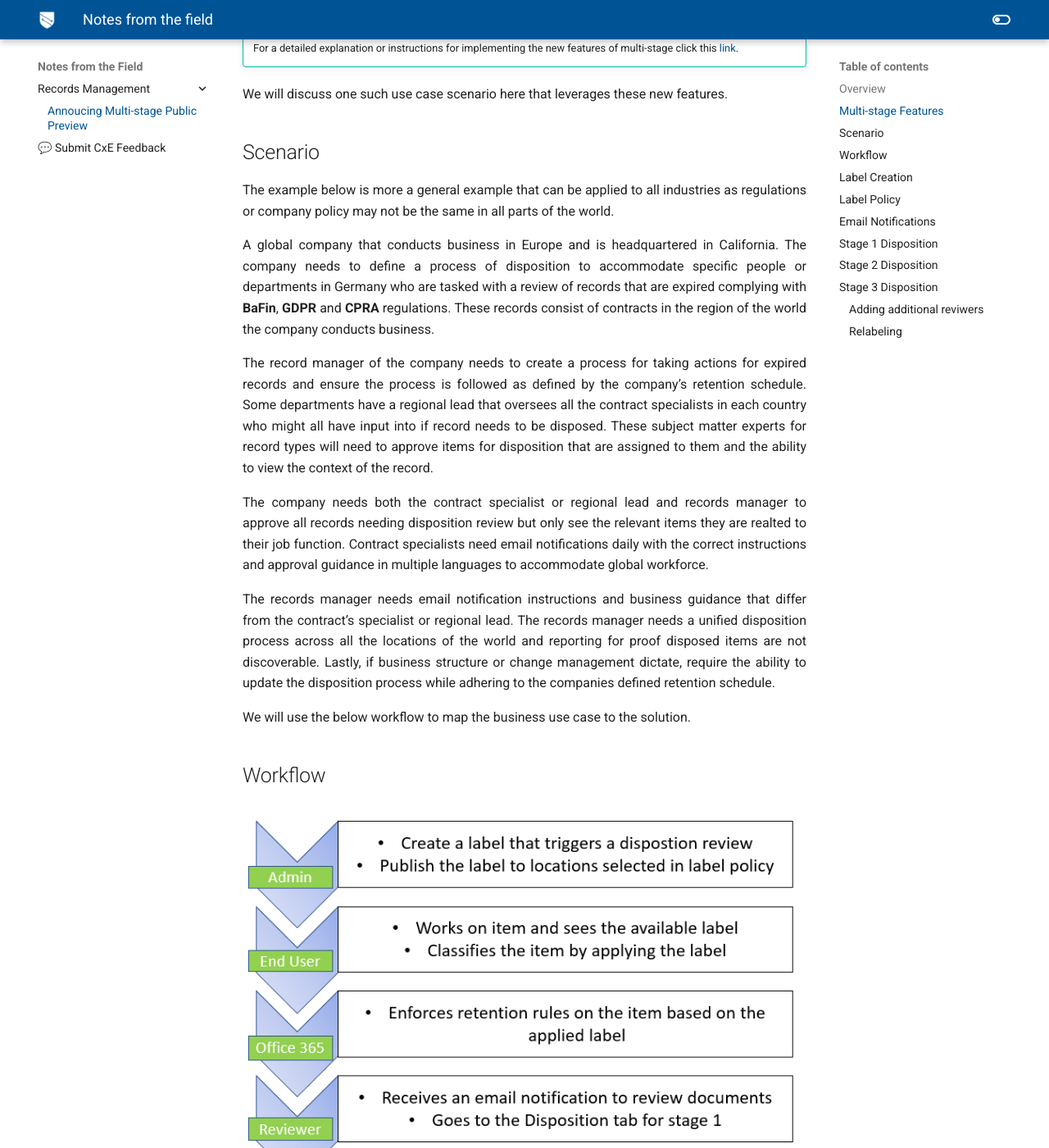
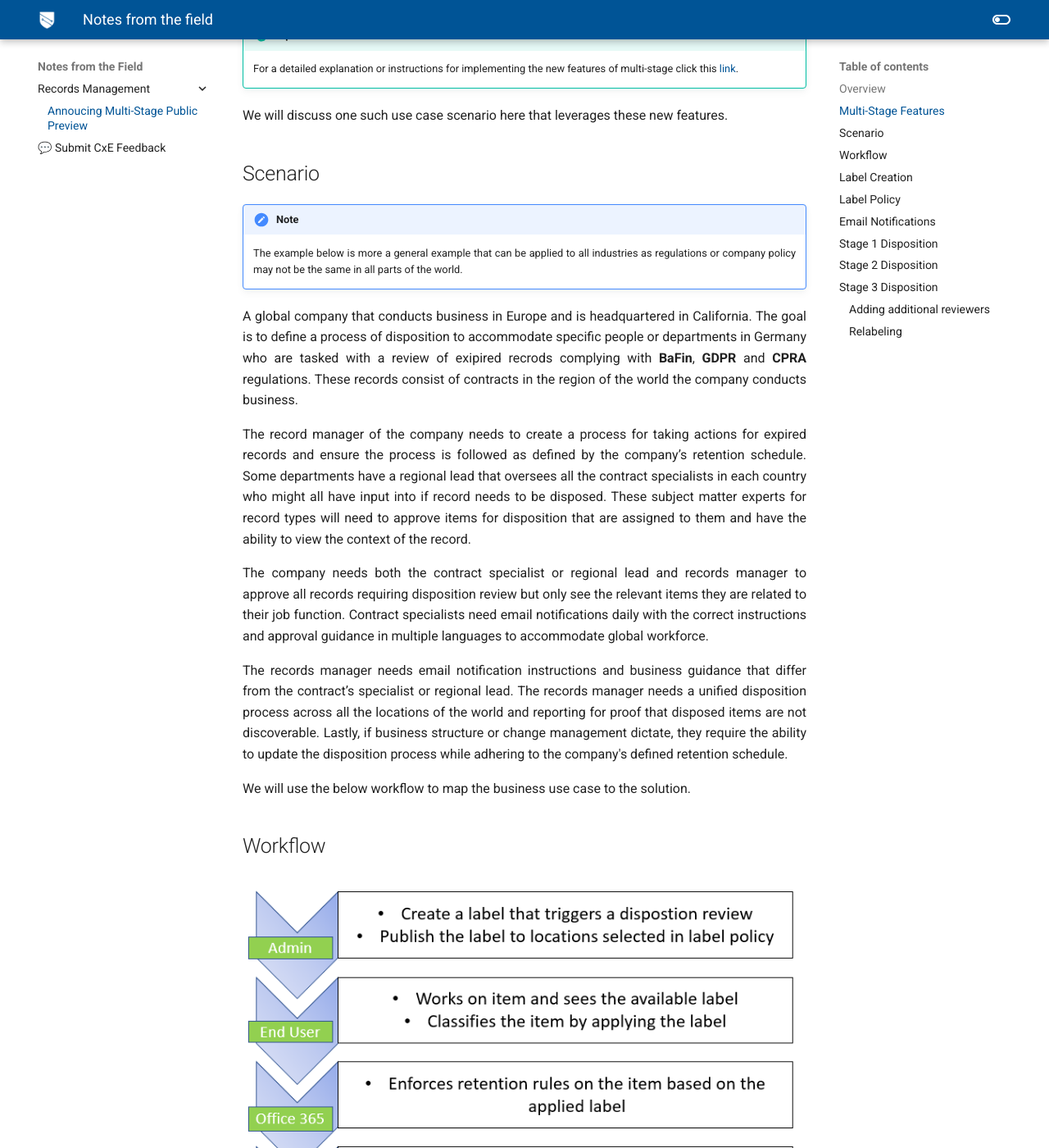
Before and after one commit to microsoft/ComplianceCxE, an MkDocs documentation site: the page built from docs/notes/mig/ms.md, in a window 1280 px wide and 1400 px high, scrolled down 1666 px. Shown: the whole window at 82% size. Built offline with MkDocs 1.6.1 and Material for MkDocs 9.7.7, drawn with Linux system fonts in a browser that asks for light colours; comment, search, counter and statistics services are not loaded; old or Windows-style settings are respelled for this version of MkDocs; some of the changed text lies outside the part shown.

Commit message:
quick updates

```diff
--- a/docs/notes/mig/ms.md
+++ b/docs/notes/mig/ms.md
@@ -24,10 +24,10 @@
 </figure>
 
 
-This process left a gap for large complex companies needing to streamline the disposition process since all the appropriate people would need to give approval before any action could be taken. One can imagine this could be a simple internal process or an extremely complex workflow. This led to the recrods manager or approver seeing all items needing disposition.
+This process left a gap for large complex organizations needing to streamline the disposition process where all appropriate people would need to give approval before any action could be taken. One can imagine this could be a simple internal process or an extremely complex workflow. This flow led to the records manager or approver seeing all items needing disposition.
 
-## Multi-stage Features
-We heard this feedback from our customers that people should only see what items they are assigned to and are ready for disposition but not all items needing disposition. With this in mind, we developed multi-stage disposition.
+## Multi-Stage Features
+We heard this feedback from our customers that people should only see the items that they are assigned to and that are ready for disposition but not all items needing disposition. With this in mind, we developed multi-stage disposition.
 
 We are excited to share the new capabilities in Records Management:
 
@@ -45,15 +45,16 @@
 
 ## Scenario
 
-The example below is more a general example that can be applied to all industries as regulations or company policy may not be the same in all parts of the world.
+!!! note
+    The example below is more a general example that can be applied to all industries as regulations or company policy may not be the same in all parts of the world.
 
-A global company that conducts business in Europe and is headquartered in California. The company needs to define a process of disposition to accommodate specific people or departments in Germany who are tasked with a review of records that are expired complying with **BaFin**, **GDPR** and **CPRA** regulations. These records consist of contracts in the region of the world the company conducts business.
+A global company that conducts business in Europe and is headquartered in California. The goal is to define a process of disposition to accommodate specific people or departments in Germany who are tasked with a review of exipired recrods complying with **BaFin**, **GDPR** and **CPRA** regulations. These records consist of contracts in the region of the world the company conducts business.
 
-The record manager of the company needs to create a process for taking actions for expired records and ensure the process is followed as defined by the company’s retention schedule. Some departments have a regional lead that oversees all the contract specialists in each country who might all have input into if record needs to be disposed. These subject matter experts for record types will need to approve items for disposition that are assigned to them and the ability to view the context of the record.
+The record manager of the company needs to create a process for taking actions for expired records and ensure the process is followed as defined by the company’s retention schedule. Some departments have a regional lead that oversees all the contract specialists in each country who might all have input into if record needs to be disposed. These subject matter experts for record types will need to approve items for disposition that are assigned to them and have the ability to view the context of the record.
 
-The company needs both the contract specialist or regional lead and records manager to approve all records needing disposition review but only see the relevant items they are realted to their job function. Contract specialists need email notifications daily with the correct instructions and approval guidance in multiple languages to accommodate global workforce.
+The company needs both the contract specialist or regional lead and records manager to approve all records requiring disposition review but only see the relevant items they are related to their job function. Contract specialists need email notifications daily with the correct instructions and approval guidance in multiple languages to accommodate global workforce.
 
-The records manager needs email notification instructions and business guidance that differ from the contract’s specialist or regional lead. The records manager needs a unified disposition process across all the locations of the world and reporting for proof disposed items are not discoverable. Lastly, if business structure or change management dictate, require the ability to update the disposition process while adhering to the companies defined retention schedule.
+The records manager needs email notification instructions and business guidance that differ from the contract’s specialist or regional lead. The records manager needs a unified disposition process across all the locations of the world and reporting for proof that disposed items are not discoverable. Lastly, if business structure or change management dictate, they require the ability to update the disposition process while adhering to the company's defined retention schedule.
 
 We will use the below workflow to map the business use case to the solution.
 
@@ -92,9 +93,9 @@
 
 
 ## Label Creation
-We start by creating a new retention label with the record option in the File Plan tab called *Multi-Stage Multi-Geo Label*, with a 1 day retain,  and triggering a dispostion at the end of this time period.
+We start by creating a new retention label with the record option enabled via the File Plan tab within the Records Management section of Microsoft 365 Compliance Center. The label is called *Multi-Stage Multi-Geo Label*, and has a 1 day retention setting, dispostion (deletion) after the retention period has expired, and requiring a disposition review.
 
-The label below shows three stages and three reviwers:
+The label below shows three stages and three reviewers:
 
 - Stage 1 called: <span style="color:blue">Germany SOW</span>
 - Stage 2 called: <span style="color:blue">Europe SOW Approval</span>
@@ -138,7 +139,7 @@
 
 ## Stage 1 Disposition
 
-Now we are moving to the Microsoft Compliance Center (MCC) to review items for disposition for **Randall Testuser** notified above in email. We see the items ready for dispostion that are assigned to **Randall Testuser** as the approved or assigned *dispostion reviewer* for the first stage name called <span style="color:blue">Germany SOW</span>. The reviewer can now see items for all multi-geo locations for the respective label.
+Next, we navigate to the Microsoft 365 Compliance Center (MCC) to review items for disposition for **Randall Testuser** notified above in email. We see the items ready for disposition that are assigned to **Randall Testuser** as the approver or assigned *disposition reviewer* for the first stage named <span style="color:blue">Germany SOW</span>. The reviewer can now see items for all multi-geo locations for the respective label.
 
 <figure>
     <img src="../../img/ms9-1.png"/>
@@ -167,7 +168,7 @@
 </figure>
 
 ## Stage 2 Disposition
-Once clicking Approve it move to stage 2 called <span style="color:blue">Europe SOW Approval</span> and **Joanna Hackett** is notified via email to then review items for disposition in the second stage.
+Once clicking **Approve** the item then moves to stage 2 called <span style="color:blue">Europe SOW Approval</span> and **Joanna Hackett** is notified via email to then review items for disposition in the second stage.
 
 <figure>
     <img src="../../img/ms13-1.png"/>
@@ -182,15 +183,15 @@
 </figure>
 
 ## Stage 3 Disposition
-Lastly the item follows the flow to the final stage for **MIG Admin** our records administrator to approve the dispostion. <span style="color:red">Before doing so, an email was sent out by legal stating all contracts from Germany need to be immutable with a 55 year retention hold</span> per new regulation guidance that came out in the last week. **MIG Admin** then adds **Nancy Liang** from legal to the review process.
-### Adding additional reviwers
+Lastly the item follows the flow to the final stage for **MIG Admin** our records administrator to approve the disposition. <span style="color:red">Before doing so, an email was sent out by legal stating all contracts from Germany need to be immutable with a 55 year retention hold</span> per new regulation guidance that came out in the last week. **MIG Admin** then adds **Nancy Liang** from legal to the review process.
+### Adding additional reviewers
 <figure>
     <img src="../../img/ms15.png"/>
     <figcaption>Figure 15: Adding legal reviwer and comments.</figcaption>
 </figure>
 
 ### Relabeling
-**Nancy Liang** follows the same steps after receiving email to review the item for disposition. She will then **Relabel** the item as a regulatory record *Multi-Stage Multi-Geo Regulatory Label* that has a retention record of 55 years.
+**Nancy Liang** follows the same steps after receiving an email to review the item for disposition. She will then **Relabel** the item as a regulatory record *Multi-Stage Multi-Geo Regulatory Label* that has a retention record of 55 years.
 
 <figure>
     <img src="../../img/ms16.png"/>
--- a/mkdocs.yml
+++ b/mkdocs.yml
@@ -20,7 +20,7 @@
       #- Communication Compliance: notes/cc.md
       #- Information Governance:
       - Records Management:
-        - Annoucing Multi-stage Public Preview: notes/mig/ms.md
+        - Annoucing Multi-Stage Public Preview: notes/mig/ms.md
       #- Information Protection: notes/mip.md
       #- Data Loss Prevention: notes/dlp.md
       - 💬 Submit CxE Feedback: https://aka.ms/mipc/mipcOSS
```
Also changed, not shown: other parts of docs/notes/mig/ms.md (+6 -6 lines).
